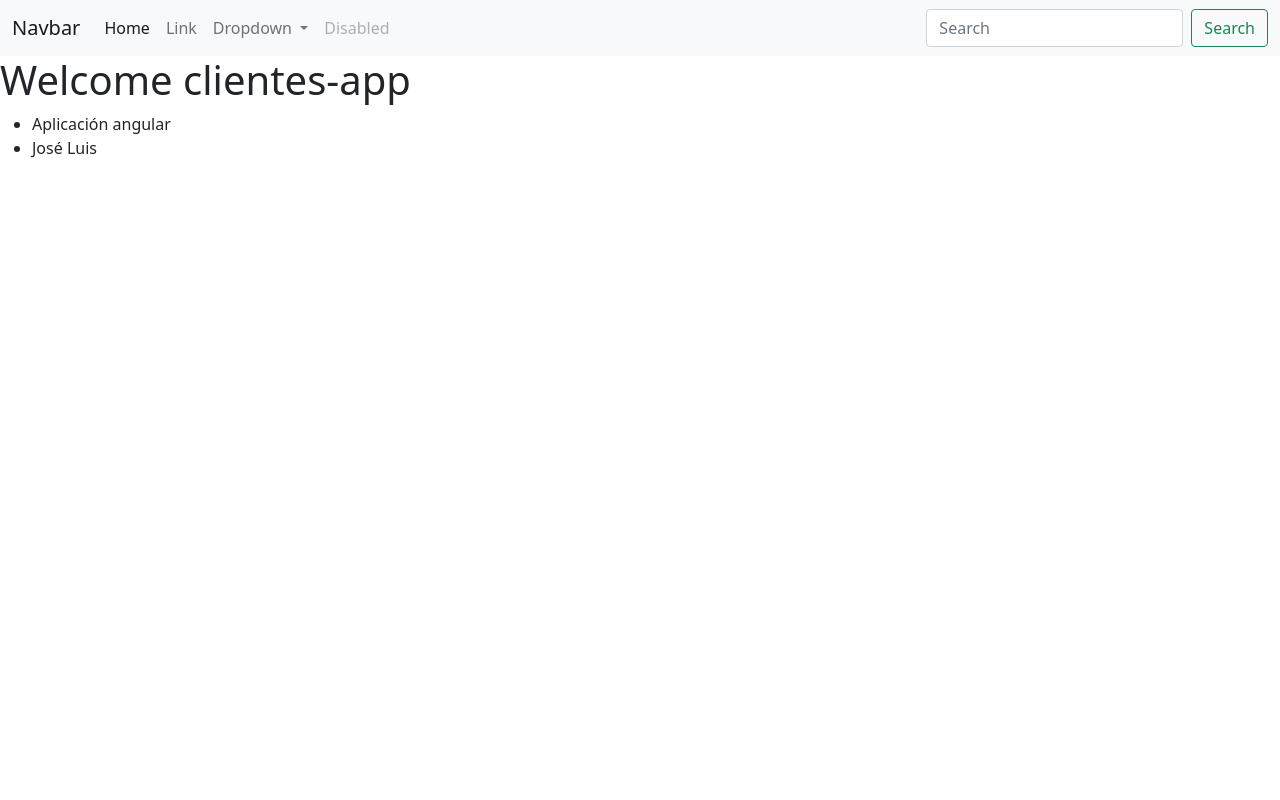
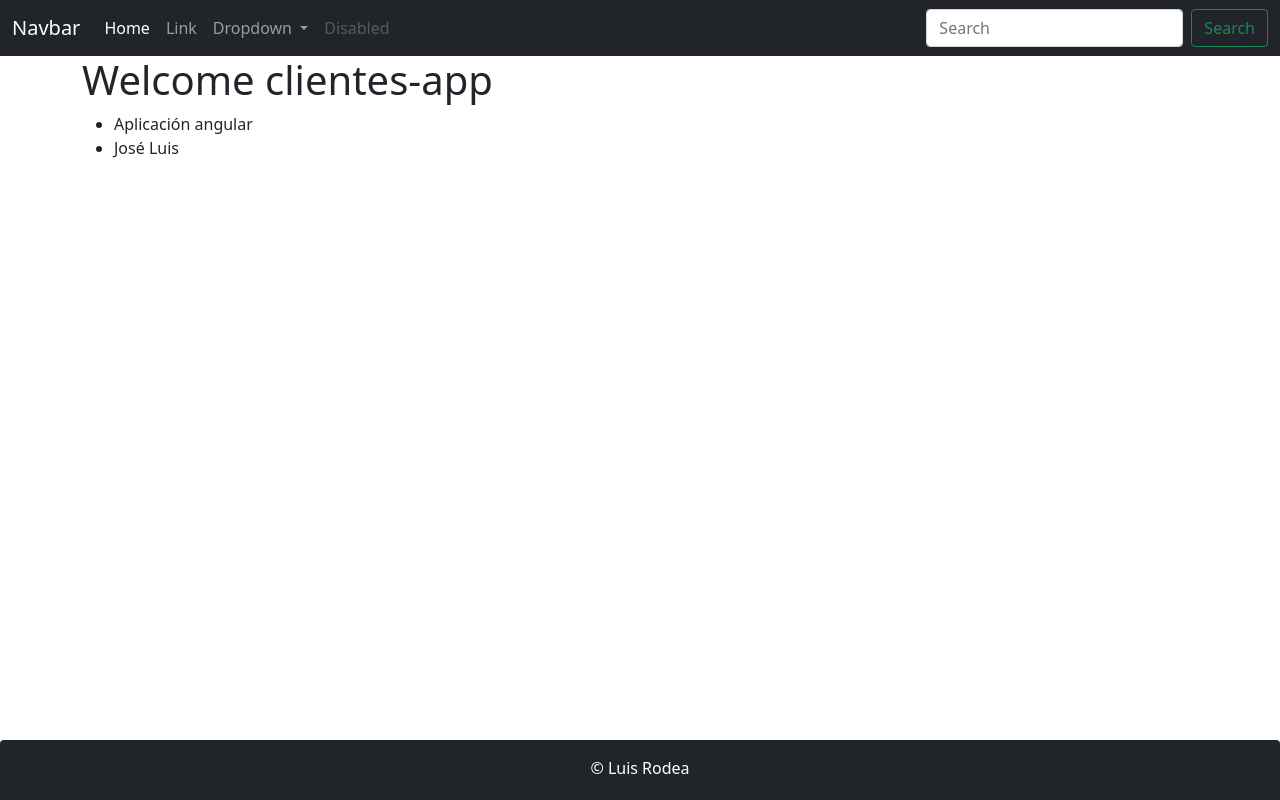
Before and after one commit to BetzyOjeda/angular, an Angular app: page / in a window 1280 px wide. Built offline with nearby package versions, Linux system fonts and the light colour scheme.

Commit message:
feature(*): Add footer component with COMMAND class

```diff
--- a/src/app/app.component.html
+++ b/src/app/app.component.html
@@ -1,4 +1,5 @@
 <app-header></app-header>
+<div class="container">
   <h1>
     Welcome {{ title }}
   </h1>
@@ -6,3 +7,5 @@
     <li>{{ curso }}</li>
     <li>{{ profesor }}</li>
   </ul>
+</div>
+<app-footer></app-footer>
--- a/src/app/app.module.ts
+++ b/src/app/app.module.ts
@@ -3,11 +3,13 @@
 
 import { AppComponent } from './app.component';
 import { HeaderComponent } from './header/header.component';
+import { FooterComponent } from "./footer/footer.component";
 
 @NgModule({
   declarations: [
     AppComponent,
-    HeaderComponent
+    HeaderComponent,
+    FooterComponent
   ],
   imports: [
     BrowserModule
--- /dev/null
+++ b/src/app/footer/footer.component.css
@@ -0,0 +1,6 @@
+.footer {
+  position: absolute;
+  bottom: 0;
+  height: 60px;
+  width: 100%;
+}
--- /dev/null
+++ b/src/app/footer/footer.component.html
@@ -0,0 +1,7 @@
+<footer class='footer bg-dark rounded-top text-center'>
+  <div class="container py-2">
+    <p class="text-white my-2">
+      &copy; {{ autor.nombre + ' ' + autor.apellido }}
+    </p>
+  </div>
+</footer>
--- /dev/null
+++ b/src/app/footer/footer.component.ts
@@ -0,0 +1,11 @@
+import { Component } from '@angular/core';
+
+@Component({
+  selector: 'app-footer',
+  templateUrl: './footer.component.html',
+  styleUrls: ['./footer.component.css']
+})
+
+export class FooterComponent {
+  public autor: any = { nombre: 'Luis', apellido: 'Rodea'};
+}
--- a/src/app/header/header.component.html
+++ b/src/app/header/header.component.html
@@ -1,4 +1,4 @@
-<nav class="navbar navbar-expand-lg navbar-light bg-light">
+<nav class="navbar navbar-expand-lg navbar-dark bg-dark">
   <div class="container-fluid">
     <a class="navbar-brand" href="#">Navbar</a>
     <button class="navbar-toggler" type="button" data-bs-toggle="collapse" data-bs-target="#navbarSupportedContent" aria-controls="navbarSupportedContent" aria-expanded="false" aria-label="Toggle navigation">
```
Also changed, not shown: 1 other file (tests, documents, lock files or other folders). Lines whose indentation alone changed are shown as unchanged.
